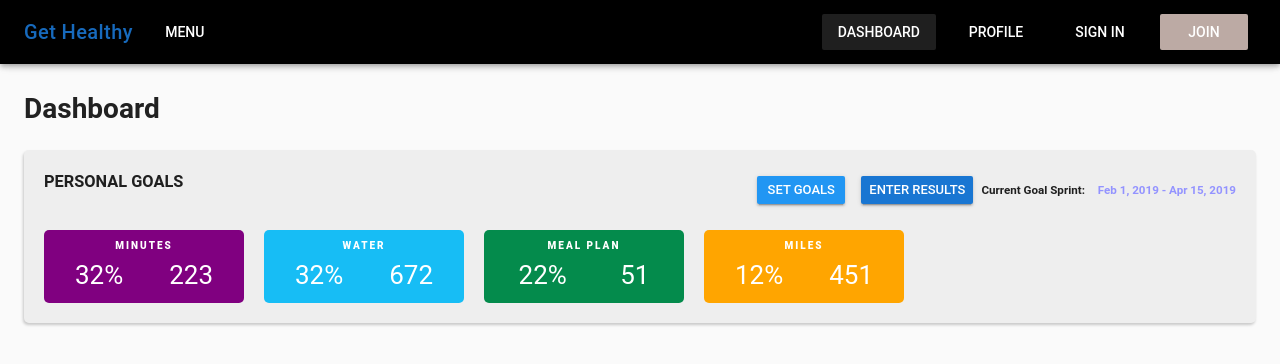
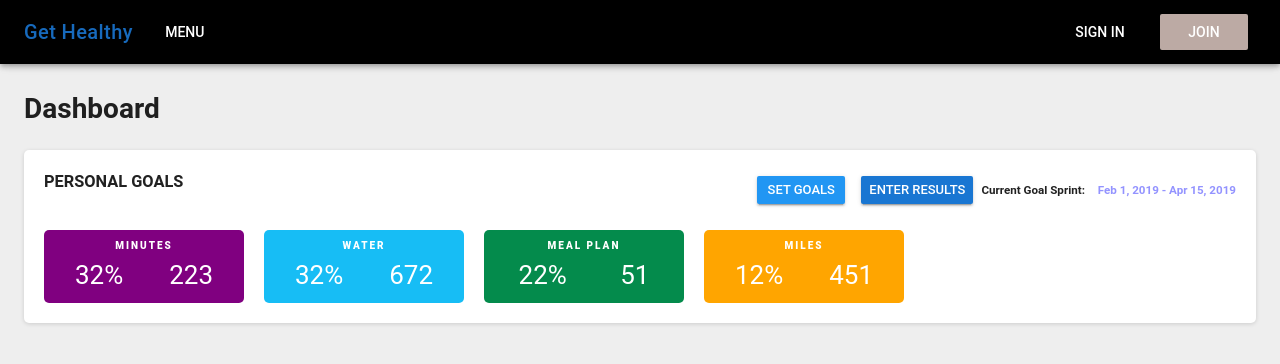
Before and after one commit to joshin-run/gethealthy, a Vue app: page /dashboard in a window 1280 px wide. Shown: the top 364 px of the page. Built offline with nearby package versions, Linux system fonts and the light colour scheme; a small style sheet from the web is missing.

Commit message:
Feat (style) buttons on nav bar, refactor

```diff
--- a/src/components/Nav.vue
+++ b/src/components/Nav.vue
@@ -21,8 +21,8 @@
             <v-btn flat class="hidden-sm-and-down" to="/menu">Menu</v-btn>
             <v-spacer class="hidden-sm-and-down"></v-spacer>
             <div v-if="!isAuthenticated" class="hidden-sm-and-down">
-                <v-btn flat to="/dashboard">DASHBOARD</v-btn>
-                <v-btn flat to="/about">PROFILE</v-btn>
+                <!-- <v-btn flat to="/dashboard">DASHBOARD</v-btn>
+                <v-btn flat to="/about">PROFILE</v-btn> -->
                 <v-btn flat to="/sign-in">SIGN IN</v-btn>
                 <v-btn color="brown lighten-3" to="/join">JOIN</v-btn>
             </div>
--- a/src/components/PersonalGoals.vue
+++ b/src/components/PersonalGoals.vue
@@ -58,10 +58,12 @@ export default {
 .personal-goals-section {
   // border: 1px solid lightgray;
   padding: 20px;
-  background: rgb(238, 238, 238);
+  background: #FFF;
+  // background: rgb(238, 238, 238);
   display: block;
   border-radius: 5px;
-  box-shadow: -1px 2px 3px rgba(0,0,0,0.2);
+  box-shadow: 0 1px 4px 0 rgba(0, 0, 0, 0.14);
+  // box-shadow: -1px 2px 3px rgba(0,0,0,0.2);
   .section-labels {
     display: flex;
     flex-flow: row nowrap;
--- a/src/router.js
+++ b/src/router.js
@@ -26,9 +26,9 @@ export default new Router({
             path: '/dashboard',
             name: 'dashboard',
             component: () => import('./views/Dashboard.vue'),
-            // meta: {
-            //     authRequired: true
-            // }
+            meta: {
+                authRequired: true
+            }
         },
         {
             path: '/menu',
--- a/src/views/Dashboard.vue
+++ b/src/views/Dashboard.vue
@@ -18,7 +18,8 @@ export default {
 </script>
 <style lang="scss" scoped>
 #dashboard {
-    // background: lightgreen;
+    background: #EEEEEE;
+    height: 100%;
     .page-title {
         padding: 0;
         margin: 0 0 20px 0;
```
